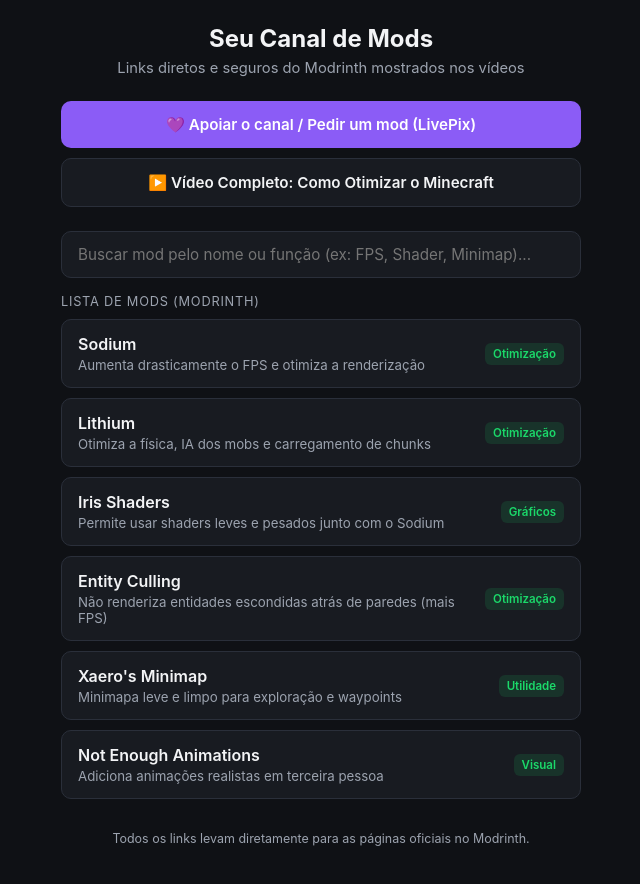
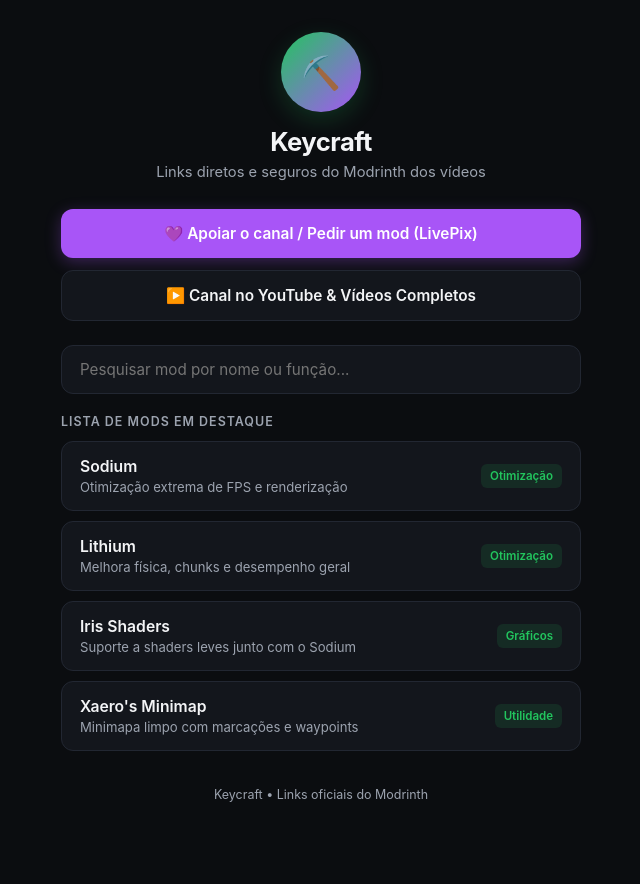
Before and after one commit to keyyyADM/LinksKEYCRAFT, a plain HTML site: page index.html in a window 1280 px wide. Shown: the whole page, without its empty margins (319-959 px from the left). After the commit the page ends 850 px from the top, so only its background shows below. Drawn offline with Linux system fonts and the light colour scheme.

Commit message:
Update index.html

```diff
--- a/index.html
+++ b/index.html
@@ -3,17 +3,17 @@
 <head>
   <meta charset="UTF-8" />
   <meta name="viewport" content="width=device-width, initial-scale=1.0" />
-  <title>Mods & Links</title>
+  <title>Keycraft - Mods & Links</title>
   <style>
     :root {
-      --bg: #0f1115;
-      --card: #181b21;
-      --card-hover: #20242c;
-      --border: #2a2f3a;
+      --bg: #0b0d10;
+      --card: #13161c;
+      --card-hover: #1b1f28;
+      --border: #222732;
       --text: #f3f4f6;
       --muted: #9ca3af;
-      --accent: #1bd96a; /* Verde estilo Modrinth */
-      --pix: #8b5cf6;    /* Roxo destaque LivePix */
+      --accent: #22c55e;
+      --pix: #a855f7;
     }
 
     * {
@@ -28,7 +28,7 @@
       color: var(--text);
       display: flex;
       justify-content: center;
-      padding: 24px 16px 48px;
+      padding: 32px 16px 48px;
       min-height: 100vh;
     }
 
@@ -39,13 +39,27 @@
 
     header {
       text-align: center;
-      margin-bottom: 24px;
+      margin-bottom: 28px;
+    }
+
+    .avatar {
+      width: 80px;
+      height: 80px;
+      border-radius: 50%;
+      background: linear-gradient(135deg, var(--accent), var(--pix));
+      display: flex;
+      align-items: center;
+      justify-content: center;
+      font-size: 2rem;
+      margin: 0 auto 14px;
+      box-shadow: 0 8px 24px rgba(34, 197, 94, 0.2);
     }
 
     header h1 {
-      font-size: 1.5rem;
+      font-size: 1.6rem;
       font-weight: 700;
       margin-bottom: 6px;
+      letter-spacing: -0.02em;
     }
 
     header p {
@@ -53,11 +67,10 @@
       font-size: 0.92rem;
     }
 
-    /* Botões Principais */
     .actions {
       display: flex;
       flex-direction: column;
-      gap: 10px;
+      gap: 12px;
       margin-bottom: 24px;
     }
 
@@ -65,23 +78,24 @@
       display: flex;
       align-items: center;
       justify-content: center;
-      gap: 8px;
+      gap: 10px;
       text-decoration: none;
-      padding: 14px 16px;
-      border-radius: 10px;
+      padding: 15px 18px;
+      border-radius: 12px;
       font-weight: 600;
-      font-size: 0.95rem;
-      transition: transform 0.15s ease, opacity 0.15s ease;
+      font-size: 0.96rem;
+      transition: transform 0.15s ease, opacity 0.15s ease, box-shadow 0.15s ease;
     }
 
     .btn-primary:hover {
-      transform: translateY(-1px);
-      opacity: 0.92;
+      transform: translateY(-2px);
+      opacity: 0.95;
     }
 
     .btn-pix {
       background-color: var(--pix);
       color: #fff;
+      box-shadow: 0 4px 16px rgba(168, 85, 247, 0.3);
     }
 
     .btn-video {
@@ -90,35 +104,39 @@
       border: 1px solid var(--border);
     }
 
-    /* Barra de Pesquisa */
+    .btn-video:hover {
+      border-color: var(--accent);
+    }
+
     .search-box {
       position: relative;
-      margin-bottom: 16px;
+      margin-bottom: 20px;
     }
 
     .search-box input {
       width: 100%;
-      padding: 13px 16px;
-      border-radius: 10px;
+      padding: 14px 18px;
+      border-radius: 12px;
       border: 1px solid var(--border);
       background-color: var(--card);
       color: var(--text);
       font-size: 0.95rem;
       outline: none;
-      transition: border-color 0.2s;
+      transition: border-color 0.2s, box-shadow 0.2s;
     }
 
     .search-box input:focus {
       border-color: var(--accent);
+      box-shadow: 0 0 0 3px rgba(34, 197, 94, 0.15);
     }
 
-    /* Lista de Mods */
     .section-title {
-      font-size: 0.8rem;
+      font-size: 0.78rem;
       text-transform: uppercase;
-      letter-spacing: 0.06em;
+      letter-spacing: 0.08em;
       color: var(--muted);
-      margin-bottom: 10px;
+      margin-bottom: 12px;
+      font-weight: 600;
     }
 
     .mod-list {
@@ -133,35 +151,36 @@
       align-items: center;
       background-color: var(--card);
       border: 1px solid var(--border);
-      border-radius: 10px;
-      padding: 14px 16px;
+      border-radius: 12px;
+      padding: 15px 18px;
       text-decoration: none;
       color: var(--text);
-      transition: background-color 0.15s, border-color 0.15s;
+      transition: background-color 0.15s, border-color 0.15s, transform 0.15s;
     }
 
     .mod-card:hover {
       background-color: var(--card-hover);
       border-color: var(--accent);
+      transform: translateX(3px);
     }
 
     .mod-info h3 {
-      font-size: 1rem;
+      font-size: 0.98rem;
       font-weight: 600;
       margin-bottom: 3px;
     }
 
     .mod-info p {
-      font-size: 0.83rem;
+      font-size: 0.82rem;
       color: var(--muted);
     }
 
     .tag {
       font-size: 0.72rem;
       font-weight: 600;
-      padding: 4px 8px;
+      padding: 5px 9px;
       border-radius: 6px;
-      background-color: rgba(27, 217, 106, 0.12);
+      background-color: rgba(34, 197, 94, 0.12);
       color: var(--accent);
       white-space: nowrap;
       margin-left: 12px;
@@ -177,7 +196,7 @@
 
     footer {
       text-align: center;
-      margin-top: 32px;
+      margin-top: 36px;
       font-size: 0.78rem;
       color: var(--muted);
     }
@@ -186,36 +205,34 @@
 <body>
   <div class="container">
     <header>
-      <!-- EDITE SEU NOME / CANAL AQUI -->
-      <h1>Seu Canal de Mods</h1>
-      <p>Links diretos e seguros do Modrinth mostrados nos vídeos</p>
+      <div class="avatar">⛏️</div>
+      <h1>Keycraft</h1>
+      <p>Links diretos e seguros do Modrinth dos vídeos</p>
     </header>
 
     <div class="actions">
-      <!-- COLE SEU LINK DO LIVEPIX ABAIXO -->
-      <a href="https://livepix.gg/SEU_USUARIO" target="_blank" rel="noopener" class="btn-primary btn-pix">
+      <!-- LivePix configurado -->
+      <a href="https://livepix.gg/keycraft" target="_blank" rel="noopener" class="btn-primary btn-pix">
         💜 Apoiar o canal / Pedir um mod (LivePix)
       </a>
 
-      <!-- COLE O LINK DO SEU ÚLTIMO VÍDEO LONGO NO YOUTUBE ABAIXO -->
-      <a href="https://youtube.com/@SEU_CANAL" target="_blank" rel="noopener" class="btn-primary btn-video">
-        ▶️ Vídeo Completo: Como Otimizar o Minecraft
+      <!-- Canal do YouTube configurado -->
+      <a href="https://youtube.com/@Keyyycraft" target="_blank" rel="noopener" class="btn-primary btn-video">
+        ▶️ Canal no YouTube & Vídeos Completos
       </a>
     </div>
 
     <div class="search-box">
-      <input type="text" id="searchInput" placeholder="Buscar mod pelo nome ou função (ex: FPS, Shader, Minimap)..." />
+      <input type="text" id="searchInput" placeholder="Pesquisar mod por nome ou função..." />
     </div>
 
-    <div class="section-title">Lista de Mods (Modrinth)</div>
+    <div class="section-title">Lista de Mods em Destaque</div>
 
     <div class="mod-list" id="modList">
-      <!-- PARA ADICIONAR NOVOS MODS, COPIE E COLE UM BLOCO <a class="mod-card">...</a> ABAIXO -->
-
       <a href="https://modrinth.com/mod/sodium" target="_blank" rel="noopener" class="mod-card">
         <div class="mod-info">
           <h3>Sodium</h3>
-          <p>Aumenta drasticamente o FPS e otimiza a renderização</p>
+          <p>Otimização extrema de FPS e renderização</p>
         </div>
         <span class="tag">Otimização</span>
       </a>
@@ -223,7 +240,7 @@
       <a href="https://modrinth.com/mod/lithium" target="_blank" rel="noopener" class="mod-card">
         <div class="mod-info">
           <h3>Lithium</h3>
-          <p>Otimiza a física, IA dos mobs e carregamento de chunks</p>
+          <p>Melhora física, chunks e desempenho geral</p>
         </div>
         <span class="tag">Otimização</span>
       </a>
@@ -231,40 +248,24 @@
       <a href="https://modrinth.com/mod/iris" target="_blank" rel="noopener" class="mod-card">
         <div class="mod-info">
           <h3>Iris Shaders</h3>
-          <p>Permite usar shaders leves e pesados junto com o Sodium</p>
+          <p>Suporte a shaders leves junto com o Sodium</p>
         </div>
         <span class="tag">Gráficos</span>
-      </a>
-
-      <a href="https://modrinth.com/mod/entityculling" target="_blank" rel="noopener" class="mod-card">
-        <div class="mod-info">
-          <h3>Entity Culling</h3>
-          <p>Não renderiza entidades escondidas atrás de paredes (mais FPS)</p>
-        </div>
-        <span class="tag">Otimização</span>
       </a>
 
       <a href="https://modrinth.com/mod/xaeros-minimap" target="_blank" rel="noopener" class="mod-card">
         <div class="mod-info">
           <h3>Xaero's Minimap</h3>
-          <p>Minimapa leve e limpo para exploração e waypoints</p>
+          <p>Minimapa limpo com marcações e waypoints</p>
         </div>
         <span class="tag">Utilidade</span>
-      </a>
-
-      <a href="https://modrinth.com/mod/not-enough-animations" target="_blank" rel="noopener" class="mod-card">
-        <div class="mod-info">
-          <h3>Not Enough Animations</h3>
-          <p>Adiciona animações realistas em terceira pessoa</p>
-        </div>
-        <span class="tag">Visual</span>
       </a>
     </div>
 
     <div class="empty-msg" id="emptyMsg">Nenhum mod encontrado com esse termo.</div>
 
     <footer>
-      Todos os links levam diretamente para as páginas oficiais no Modrinth.
+      Keycraft • Links oficiais do Modrinth
     </footer>
   </div>
 
```
